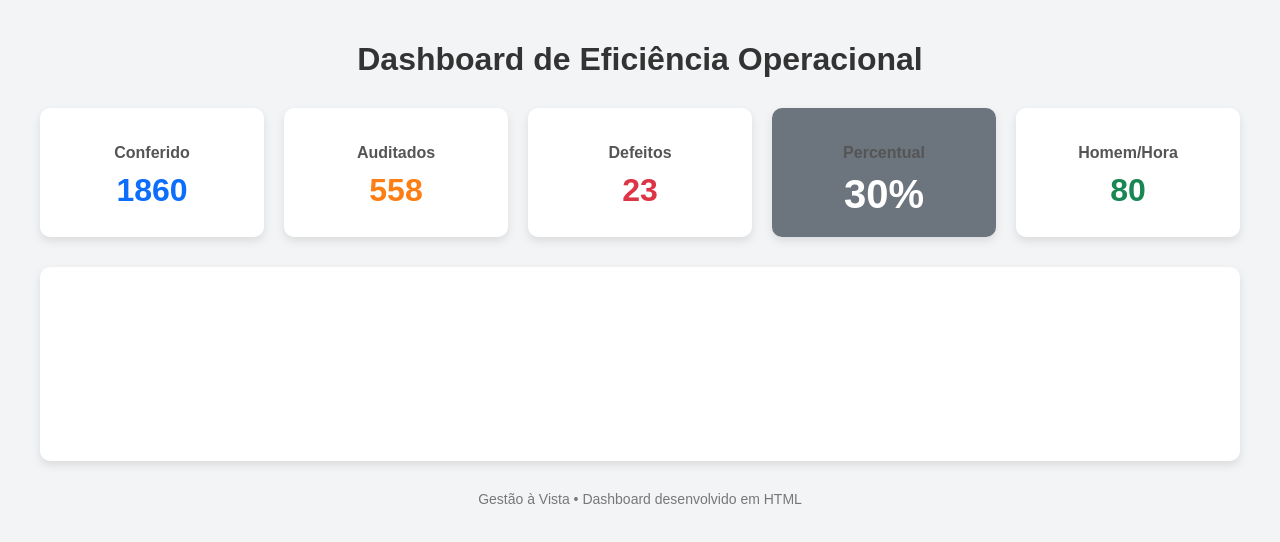
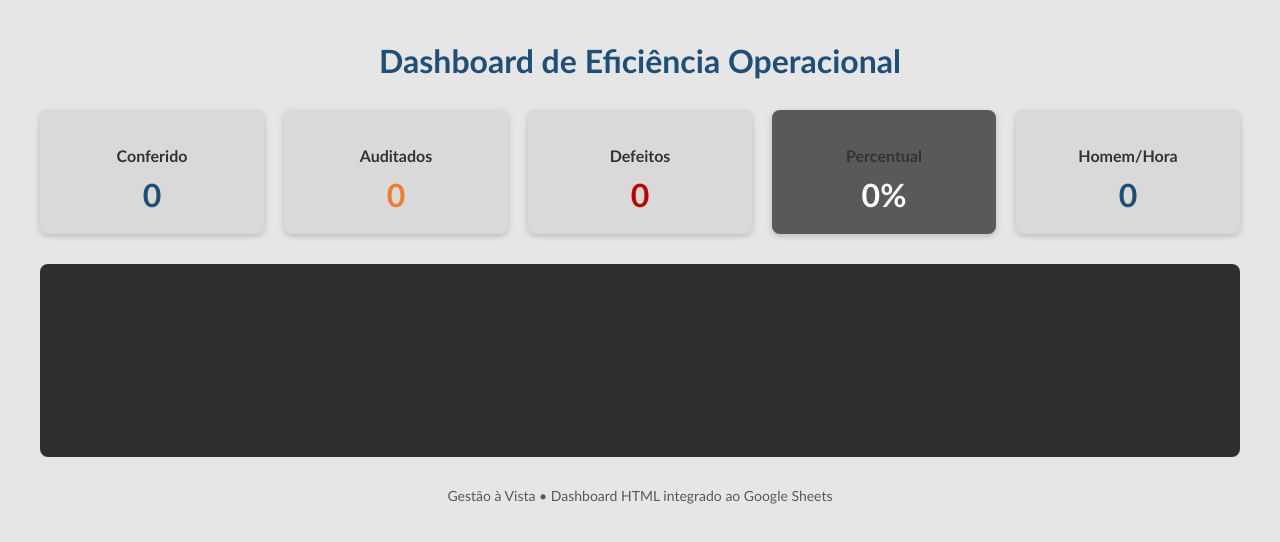
Before and after one commit to BiiancaSantos/Dashboard, a plain HTML site: page index.html in a window 1280 px wide. Drawn offline with nearby package versions, Linux system fonts and the light colour scheme; no server answers.

Commit message:
Add files via upload

```diff
--- a/index.html
+++ b/index.html
@@ -3,11 +3,14 @@
 <head>
   <meta charset="UTF-8">
   <title>Dashboard de Eficiência Operacional</title>
+
+  <!-- Chart.js -->
   <script src="https://cdn.jsdelivr.net/npm/chart.js"></script>
+
   <style>
     body {
-      font-family: Arial, sans-serif;
-      background-color: #f2f4f6;
+      font-family: Calibri, Arial, sans-serif;
+      background-color: #E7E6E6;
       margin: 0;
       padding: 20px;
     }
@@ -15,7 +18,7 @@
     h1 {
       text-align: center;
       margin-bottom: 30px;
-      color: #333;
+      color: #1F4E79;
     }
 
     .dashboard {
@@ -31,54 +34,49 @@
     }
 
     .card {
-      background: #ffffff;
-      border-radius: 10px;
+      background: #D9D9D9;
+      border-radius: 8px;
       padding: 20px;
       text-align: center;
-      box-shadow: 0 4px 10px rgba(0,0,0,0.1);
+      box-shadow: 0 2px 6px rgba(0,0,0,0.2);
     }
 
     .card h3 {
       margin-bottom: 10px;
       font-size: 16px;
-      color: #555;
+      color: #333;
     }
 
     .value {
       font-size: 32px;
       font-weight: bold;
-      margin-top: 10px;
     }
 
-    .conferido { color: #0d6efd; }
-    .auditados { color: #fd7e14; }
-    .defeitos { color: #dc3545; }
-    .homemhora { color: #198754; }
+    .conferido { color: #1F4E79; }
+    .auditados { color: #ED7D31; }
+    .defeitos { color: #C00000; }
+    .homemhora { color: #1F4E79; }
 
     .percentual {
-      background: #6c757d;
+      background: #595959;
       color: #fff;
     }
 
-    .percentual .value {
-      font-size: 40px;
-    }
-
     .chart-container {
-      background: #ffffff;
-      border-radius: 10px;
+      background: #2F2F2F;
+      border-radius: 8px;
       padding: 20px;
-      box-shadow: 0 4px 10px rgba(0,0,0,0.1);
     }
 
     footer {
       text-align: center;
       margin-top: 30px;
-      color: #777;
+      color: #595959;
       font-size: 14px;
     }
   </style>
 </head>
+
 <body>
 
 <h1>Dashboard de Eficiência Operacional</h1>
@@ -89,27 +87,27 @@
   <div class="cards">
     <div class="card">
       <h3>Conferido</h3>
-        <div class="value conferido">1860</div>
+      <div id="cardConferido" class="value conferido">0</div>
     </div>
 
     <div class="card">
       <h3>Auditados</h3>
-        <div class="value auditados">558</div>
+      <div id="cardAuditados" class="value auditados">0</div>
     </div>
 
     <div class="card">
       <h3>Defeitos</h3>
-        <div class="value defeitos">23</div>
+      <div id="cardDefeitos" class="value defeitos">0</div>
     </div>
 
     <div class="card percentual">
       <h3>Percentual</h3>
-        <div class="value">30%</div>
+      <div id="cardPercentual" class="value">0%</div>
     </div>
 
     <div class="card">
       <h3>Homem/Hora</h3>
-        <div class="value homemhora">80</div>
+      <div id="cardHomemHora" class="value homemhora">0</div>
     </div>
   </div>
 
@@ -121,13 +119,24 @@
 </div>
 
 <footer>
-    Gestão à Vista • Dashboard desenvolvido em HTML
+  Gestão à Vista • Dashboard HTML integrado ao Google Sheets
 </footer>
 
 <script>
-const sheetUrl = "https://docs.google.com/spreadsheets/d/e/2PACX-1vQ7X4u5Gch_xjBYmF0qREi5lF_5jzakv6KlCFS5V0PZmXXU-d126VSuHotQJFx_QrPmRZ13qE6icoeJ/pubhtml";
+  /* ===============================
+     🔗 COLE AQUI O ID DA PLANILHA
+     =============================== */
 
-fetch(sheetUrl)
+  const SHEET_ID = "https://docs.google.com/spreadsheets/d/1NAHmPOKk0HmgQQwguOLWh8EGbeLq_EzVQZw2hz3jups/edit?gid=0#gid=0";
+
+  const URL_GRAFICO =
+    `https://docs.google.com/spreadsheets/d/${SHEET_ID}/gviz/tq?tqx=out:json&sheet=Grafico`;
+
+  const URL_INDICADORES =
+    `https://docs.google.com/spreadsheets/d/${SHEET_ID}/gviz/tq?tqx=out:json&sheet=Indicadores`;
+
+  /* ======= GRÁFICO ======= */
+  fetch(URL_GRAFICO)
     .then(res => res.text())
     .then(text => {
       const json = JSON.parse(text.substring(47).slice(0, -2));
@@ -149,9 +158,7 @@ fetch(sheetUrl)
     });
 
   function criarGrafico(labels, conferidos, auditados, naoConformes) {
-  const ctx = document.getElementById('grafico');
-
-  new Chart(ctx, {
+    new Chart(document.getElementById('grafico'), {
       type: 'bar',
       data: {
         labels,
@@ -160,11 +167,44 @@ function criarGrafico(labels, conferidos, auditados, naoConformes) {
           { label: 'Auditados', data: auditados, backgroundColor: '#ED7D31' },
           { label: 'Não Conformes', data: naoConformes, backgroundColor: '#70AD47' }
         ]
+      },
+      options: {
+        responsive: true,
+        plugins: {
+          legend: { labels: { color: '#ffffff' } },
+          title: {
+            display: true,
+            text: 'Gestão à Vista',
+            color: '#ffffff'
+          }
+        },
+        scales: {
+          x: { ticks: { color: '#ffffff' } },
+          y: { ticks: { color: '#ffffff' } }
+        }
       }
     });
   }
+
+  /* ======= INDICADORES ======= */
+  fetch(URL_INDICADORES)
+    .then(res => res.text())
+    .then(text => {
+      const json = JSON.parse(text.substring(47).slice(0, -2));
+      const rows = json.table.rows;
+
+      rows.forEach(r => {
+        const indicador = r.c[0].v;
+        const valor = r.c[1].v;
+
+        if (indicador === "Conferido") document.getElementById("cardConferido").innerText = valor;
+        if (indicador === "Auditados") document.getElementById("cardAuditados").innerText = valor;
+        if (indicador === "Defeitos") document.getElementById("cardDefeitos").innerText = valor;
+        if (indicador === "Percentual") document.getElementById("cardPercentual").innerText = valor + "%";
+        if (indicador === "HomemHora") document.getElementById("cardHomemHora").innerText = valor;
+      });
+    });
 </script>
-
 
 </body>
 </html>
```
Lines whose indentation alone changed are shown as unchanged.
